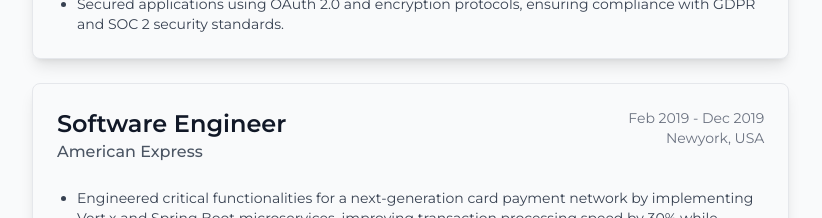
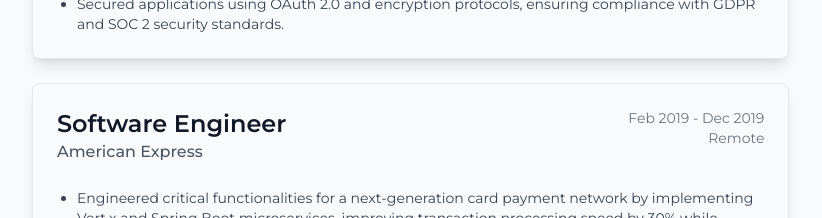
Before and after one commit to vignesh8ireddy/portfolio, a React (Vite) app: page / in a window 1280 px wide. Shown: the part 2720-2938 px from the top of the page, without its empty margins (16-838 px from the left). Built offline with nearby package versions, Linux system fonts and the light colour scheme.

Commit message:
Update Styles

```diff
--- a/src/components/ExperienceComponent.jsx
+++ b/src/components/ExperienceComponent.jsx
@@ -50,7 +50,7 @@
       title: "Software Engineer",
       company: "American Express",
       duration: "Feb 2019 - Dec 2019",
-      location: "Newyork, USA",
+      location: "Remote",
       details: [
             "Engineered critical functionalities for a next-generation card payment network by implementing Vert.x and Spring Boot microservices, improving transaction processing speed by 30% while maintaining system reliability.",
             "Optimized over 50 complex SQL queries and integrated MongoDB with AWS SDK, enhancing data retrieval efficiency by 25%.",
```
